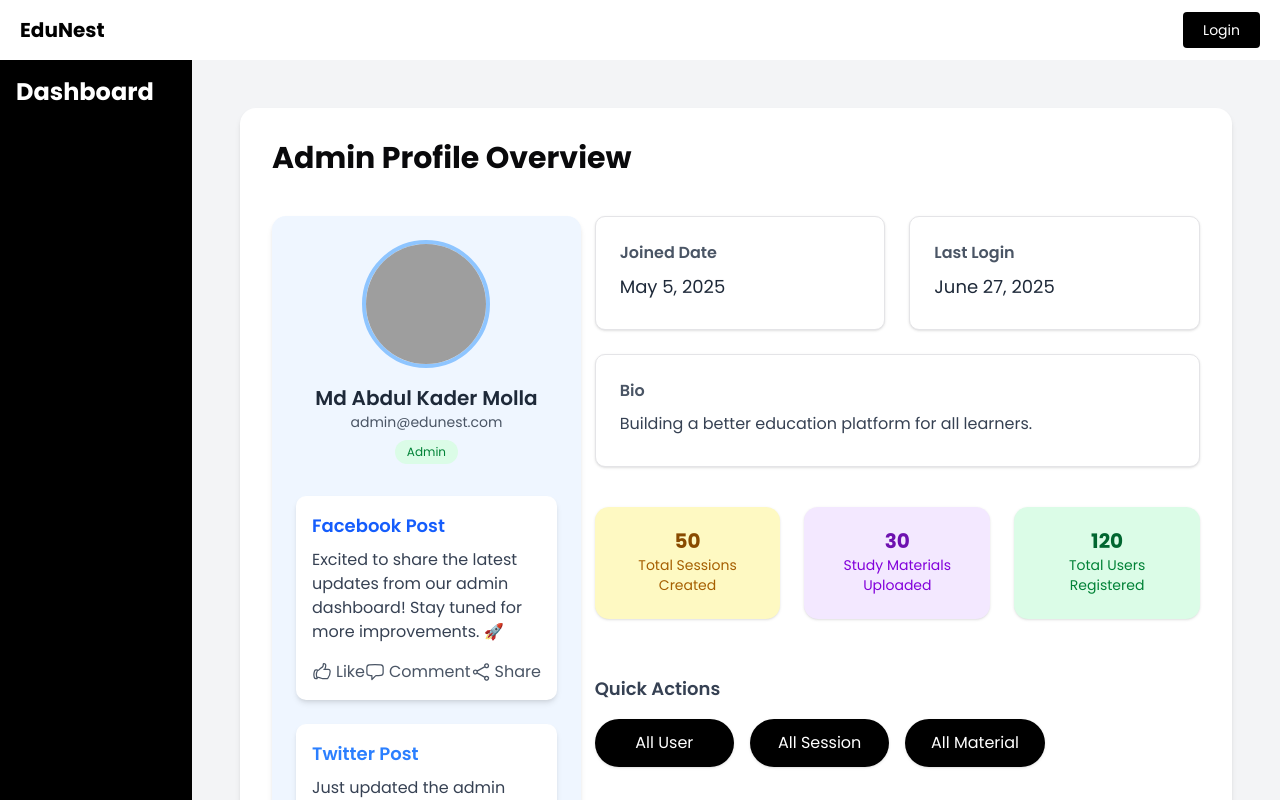
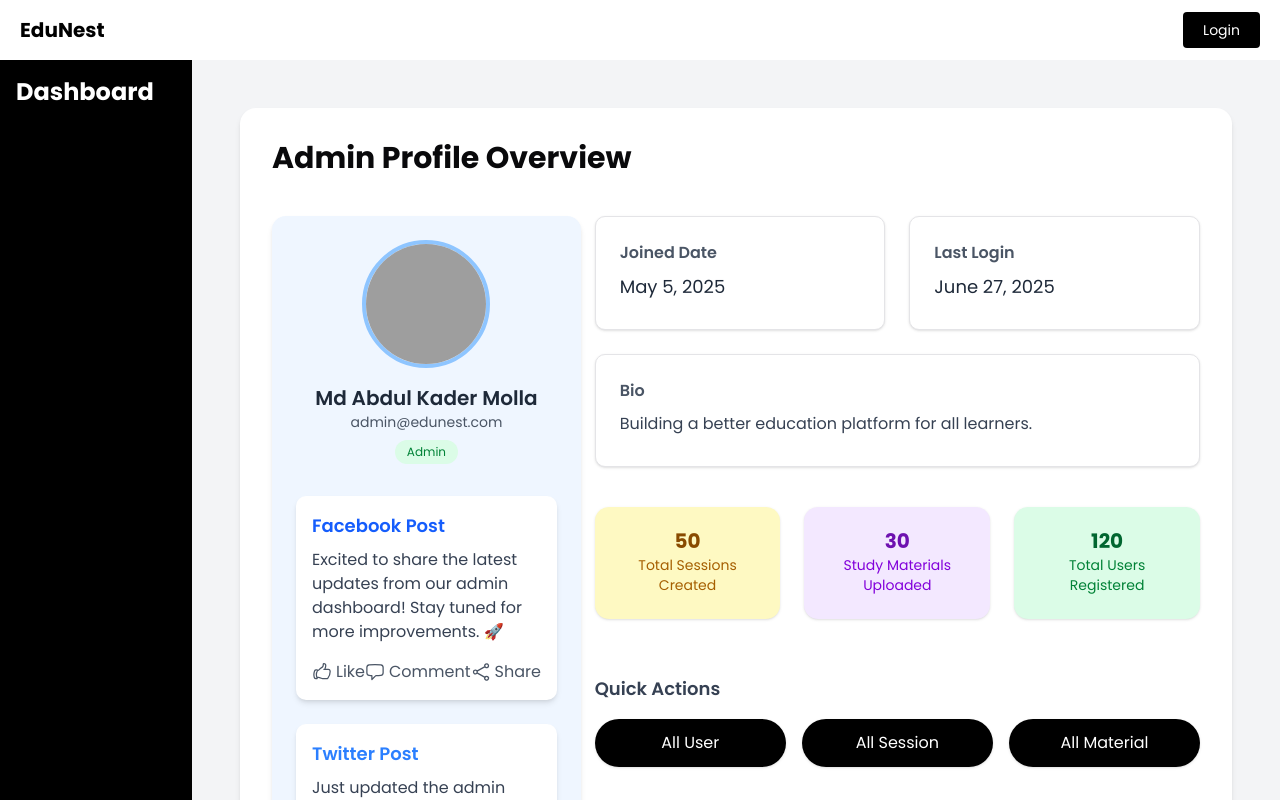
Before and after one commit to kader009/study-platform-frontend, a Next.js app: page /dashboard/admin/profile in a window 1280 px wide. Shown: the top 800 px of the page. Built offline with nearby package versions, Linux system fonts and the light colour scheme; grey boxes are pictures that could not be loaded.

Commit message:
profile section button issue solve

```diff
--- a/src/app/dashboard/admin/profile/page.tsx
+++ b/src/app/dashboard/admin/profile/page.tsx
@@ -150,7 +150,7 @@ export default function AdminProfilePage() {
               <h3 className="text-lg font-semibold text-gray-700 mb-4">
                 Quick Actions
               </h3>
-              <div className="grid grid-cols-1 sm:grid-cols-2 md:grid-cols-4 gap-4">
+              <div className="grid grid-cols-1 sm:grid-cols-2 md:grid-cols-3 gap-4">
                 <button className="bg-black text-white py-3 px-4 rounded-full shadow hover:bg-gray-600 transition-all">
                   <Link href="/dashboard/admin/all-user">All User</Link>
                 </button>
```
